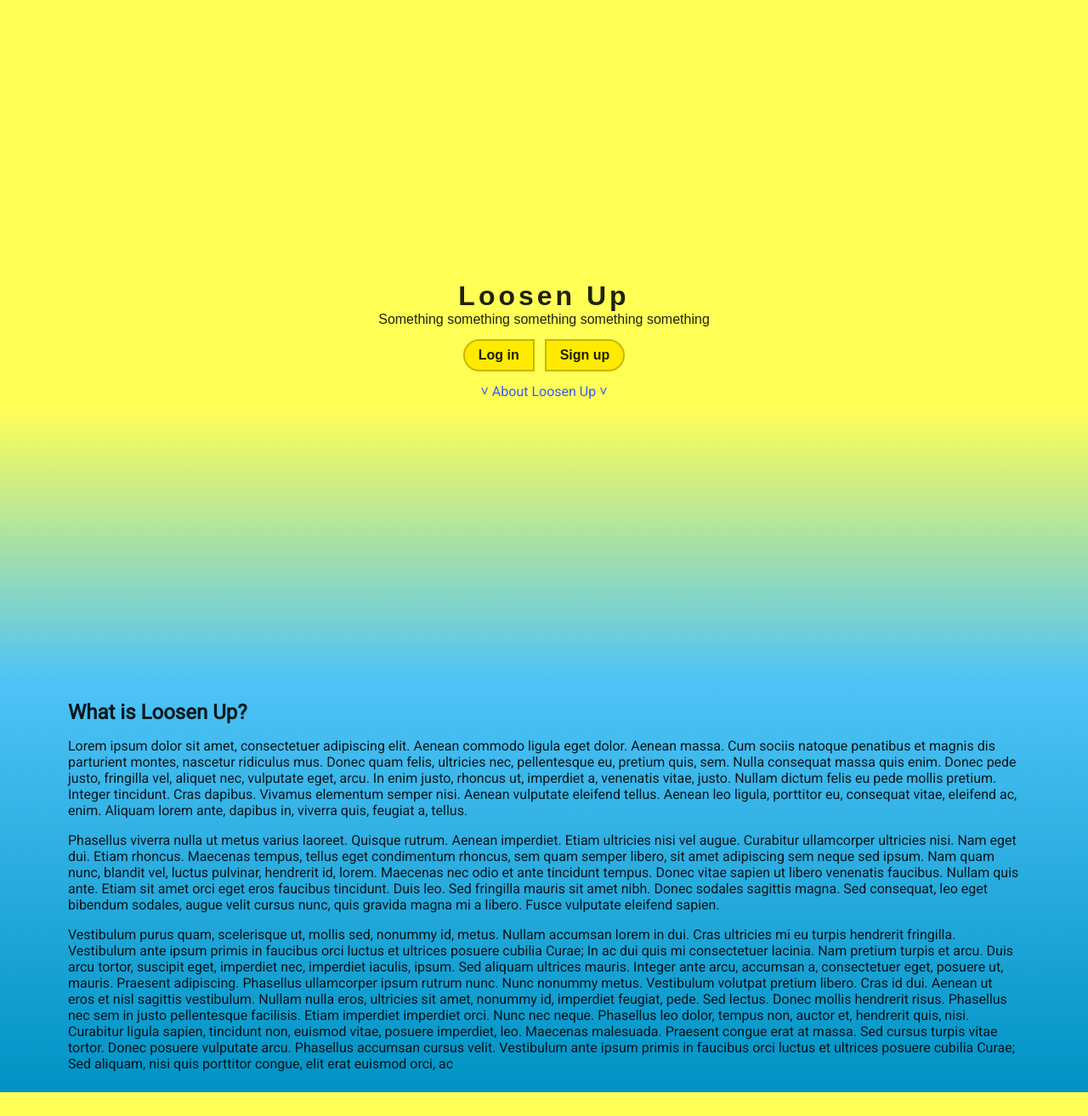
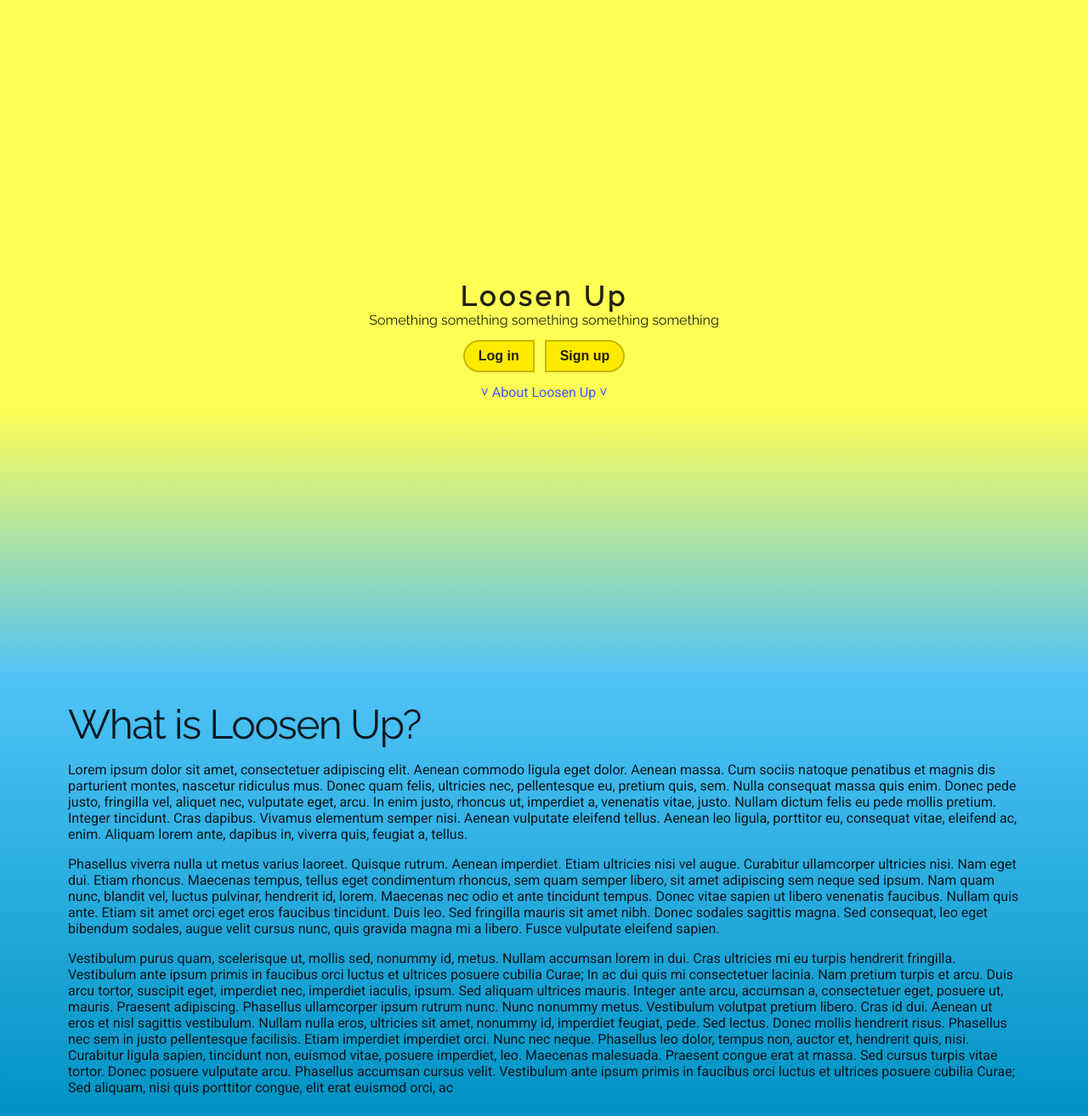
Before and after one commit to pajuaneza/hackit-mental-health, a PHP site: page / in a window 1280 px wide. Shown: the whole page at 85% size. Before the commit the page ends 1285 px from the top, so only its background shows below. Run offline with PHP 8.4, Linux system fonts and the light colour scheme.

Commit message:
Minor design changes

```diff
--- a/home.php
+++ b/home.php
@@ -75,7 +75,7 @@ else
 
 <!DOCTYPE html>
 
-<html>
+<html lang="en">
     <head>
         <title>Home - <?php echo APP_NAME ?></title>
 
@@ -99,7 +99,7 @@ else
     <body>
         <nav class="navbar">
             <div class="navbar__left">
-                <div class="navbar__entry text-h6">
+                <div class="navbar__entry text-h4">
                     <a href="./home.php"><?php echo APP_NAME ?></a>
                 </div>
             </div>
--- a/index.php
+++ b/index.php
@@ -11,7 +11,7 @@ if (isset($_SESSION['activeUser']))
 
 <!DOCTYPE html>
 
-<html>
+<html lang="en">
     <head>
         <title><?php echo APP_NAME ?></title>
 
@@ -79,7 +79,7 @@ if (isset($_SESSION['activeUser']))
 
         <main class="main-content" id="about">
             <section class="main-content__section">
-                <h1>What is <?php echo APP_NAME ?>?</h1>
+                <h1 class="text-h1">What is <?php echo APP_NAME ?>?</h1>
 
                 <?php
                 // TODO: Provide better about us text
--- a/login.php
+++ b/login.php
@@ -4,7 +4,7 @@ include_once("config/appconfig.php");
 
 <!DOCTYPE html>
 
-<html>
+<html lang="en">
     <head>
         <title>Login - <?php echo APP_NAME ?></title>
 
--- a/recycle.php
+++ b/recycle.php
@@ -14,7 +14,7 @@ if (!isset($_SESSION['activeUser']))
 
 <!DOCTYPE html>
 
-<html>
+<html lang="en">
     <head>
         <title>Recycle - <?php echo APP_NAME ?></title>
 
--- a/style.php
+++ b/style.php
@@ -1,9 +1,8 @@
-<link href="https://fonts.googleapis.com/css?family=Roboto|Yeseva+One&display=swap" rel="stylesheet">
+<link href="https://fonts.googleapis.com/css?family=Raleway|Roboto&display=swap" rel="stylesheet">
 
 <link rel="stylesheet" href="./style/reset.css" />
 
 <link rel="stylesheet" href="./style/colors.css" />
 <link rel="stylesheet" href="./style/components.css" />
 <link rel="stylesheet" href="./style/layouts.css" />
-<link rel="stylesheet" href="./style/style.css" />
 <link rel="stylesheet" href="./style/typography.css" />
```
